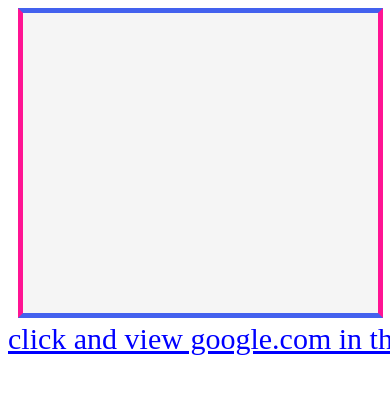
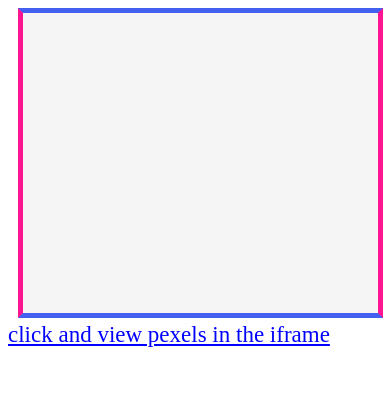
Before and after one commit to JhayTechPro/iframe, a plain HTML site: page index.html in a window 390 px wide. Shown: the top 394 px of the page. Drawn offline with Linux system fonts and the light colour scheme.

Commit message:
initial commit

```diff
--- a/index.html
+++ b/index.html
@@ -54,7 +54,7 @@ a{
     }
 
     a{
-        font-size: 30px;
+        font-size: 23px;
         position: relative;
         left: 0px;
     }
@@ -95,7 +95,8 @@ a{
 
 
 
-<p><a href="https://www.google.com/" target="iframe_a">click and view google.com in the iframe</a></p>
+<p><a href="https://www.pexels.com/" target="iframe_a">click and view pexels in the iframe</a></p>
+
 
 
 
```
